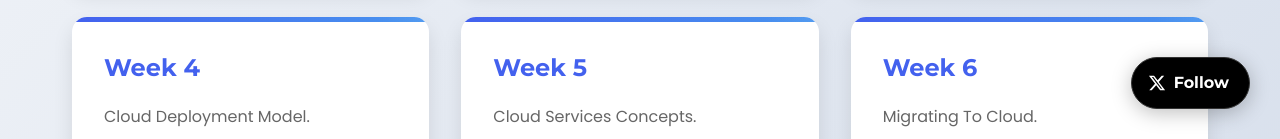
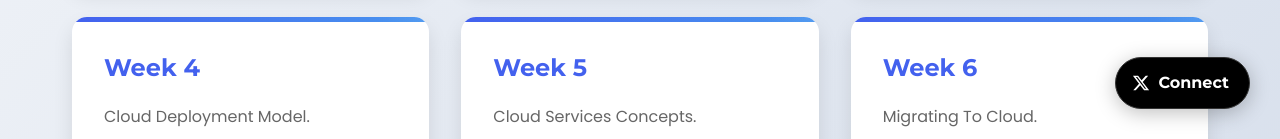
Before and after one commit to thesameersah/mcq-iot, a plain HTML site: page index.html in a window 1280 px wide. Shown: the part 661-800 px from the top of the page. Drawn offline with Linux system fonts and the light colour scheme.

Commit message:
Update index.html

```diff
--- a/index.html
+++ b/index.html
@@ -1131,7 +1131,7 @@
                 d="M18.244 2.25h3.308l-7.227 8.26 8.502 11.24H16.17l-5.214-6.817L4.99 21.75H1.68l7.73-8.835L1.254 2.25H8.08l4.713 6.231zm-1.161 17.52h1.833L7.084 4.126H5.117z">
             </path>
         </svg>
-        <span>Follow </span>
+        <span>Connect </span>
     </a>
 
 
```
